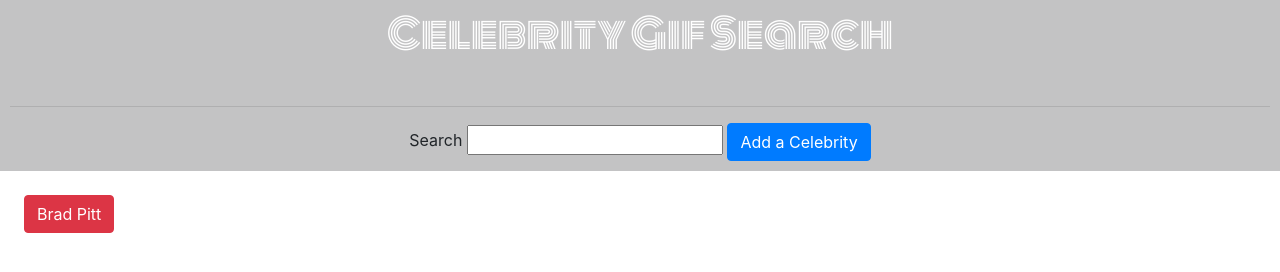
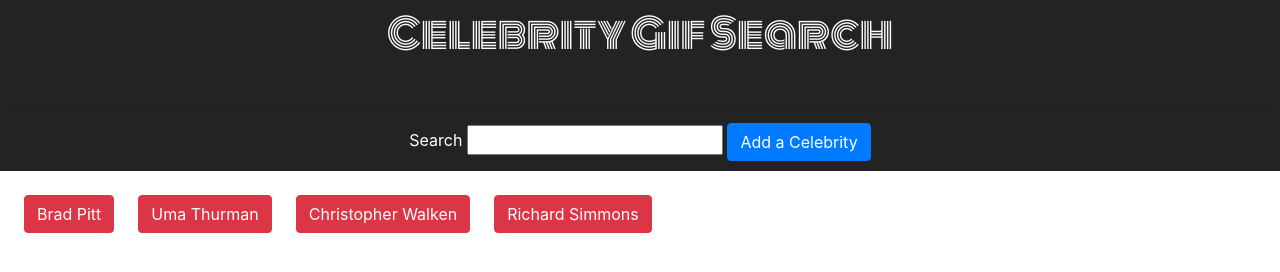
Before and after one commit to Drewbott/GiphyApp, a plain HTML site: page index.html in a window 1280 px wide. Drawn offline with nearby package versions, Linux system fonts and the light colour scheme.

Commit message:
Version 5

```diff
--- a/assets/css/style.css
+++ b/assets/css/style.css
@@ -2,7 +2,7 @@
     text-align: center;
     width: 100%;
     margin: 0 auto;
-    background: rgba(58, 59, 61, 0.3);
+    background: rgba(12, 12, 12, 0.90);
     padding: 10px;
 }
 #buttons-view {
@@ -17,8 +17,14 @@
 #gifsDiv {
     width: 960px;
     margin: 0 auto;
+    text-align: center;
 }
 .celebrity-container{
     padding: 10px;
     float: left;
+    margin: 10px;
 }
+label {
+    color: white;
+
+}
--- a/assets/javascript/app.js
+++ b/assets/javascript/app.js
@@ -1,4 +1,4 @@
-var celebrities = ["Brad Pitt", ];
+var celebrities = ["Brad Pitt", "Uma Thurman", "Christopher Walken", "Richard Simmons",  ];
 
 // displayMovieInfo function re-renders the HTML to display the appropriate content
 function displayGifs() {
@@ -41,7 +41,7 @@ $("#gifsDiv").empty();
 
 
 celebrityDiv.append(celebrityImage)
-celebrityDiv.prepend(p)
+celebrityDiv.append(p)
 
 $("#gifsDiv").prepend(celebrityDiv)
 
@@ -72,6 +72,7 @@ function renderButtons() {
   // Deleting the movies prior to adding new movies
   // (this is necessary otherwise you will have repeat buttons)
   $("#buttons-view").empty();
+  $("#celebrity-input").val("");
 
   // Looping through the array of movies
   for (var i = 0; i < celebrities.length; i++) {
@@ -94,12 +95,10 @@ function renderButtons() {
 $("#add-celebrity").on("click", function(event) {
   event.preventDefault();
 
-
-
   // This line grabs the input from the textbox
   var celebrity = $("#celebrity-input").val().trim();
 
-  // Adding movie from the textbox to our array
+ // Adding movie from the textbox to our array
 
   celebrities.push(celebrity);
 
```
